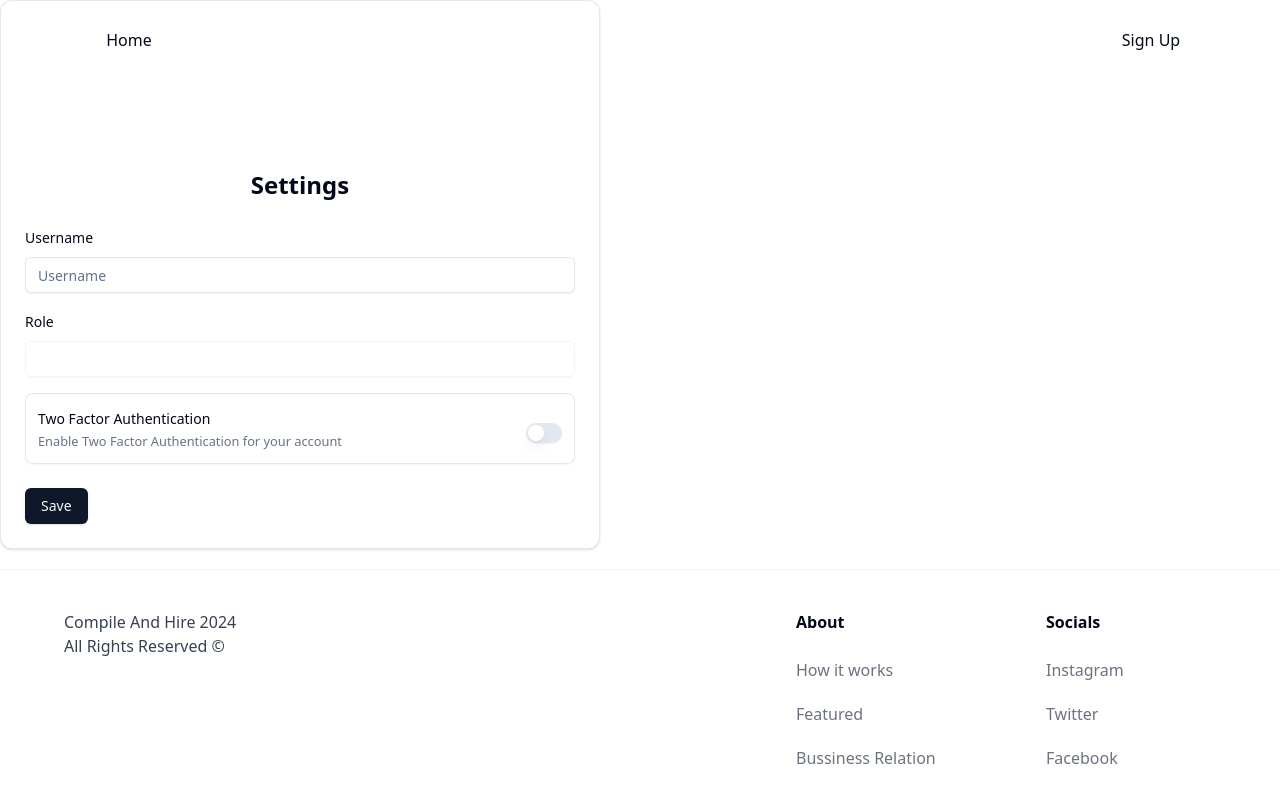
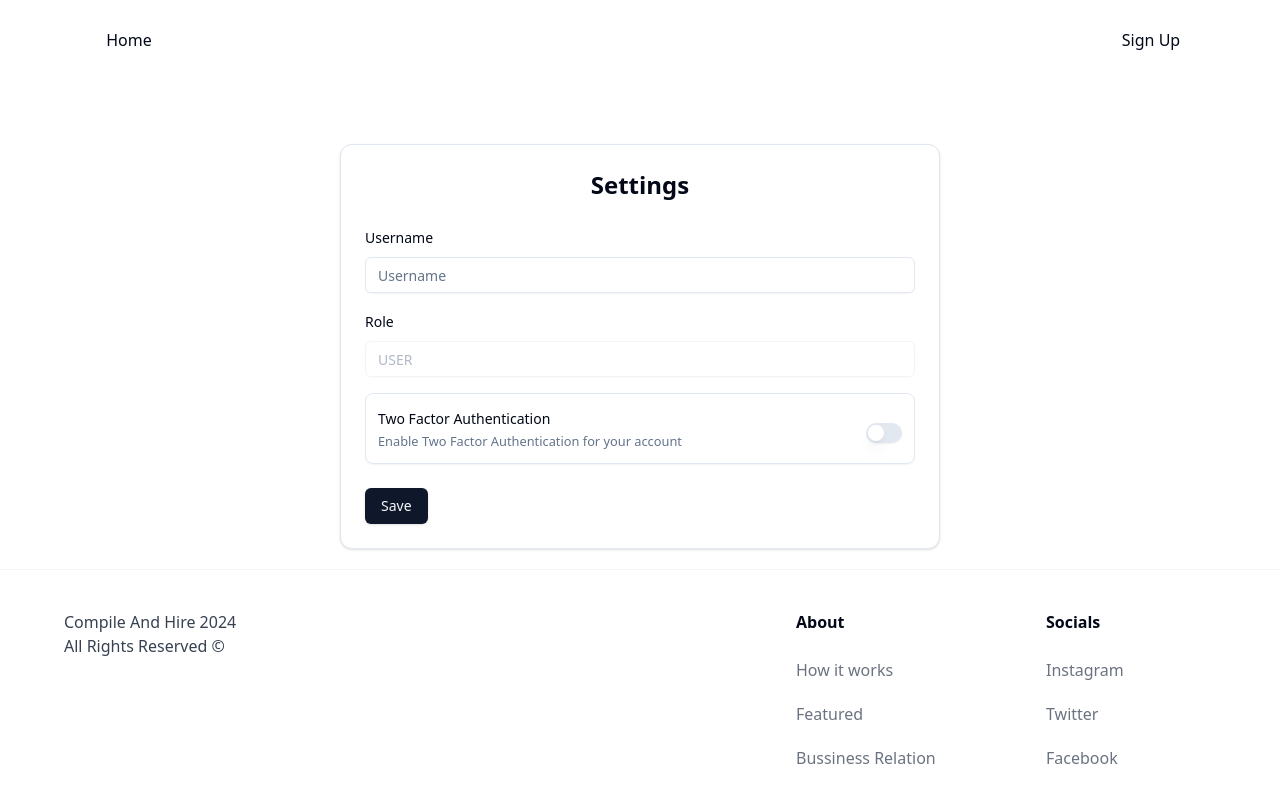
Before and after one commit to thomasbulll/Compile-And-Hire, a Next.js app: page /settings in a window 1280 px wide. Shown: the top 800 px of the page. Built offline with nearby package versions, Linux system fonts and the light colour scheme; no server answers.

Commit message:
Format settings form

```diff
--- a/app/(protected)/settings/page.tsx
+++ b/app/(protected)/settings/page.tsx
@@ -48,16 +48,6 @@ const SettingsPage = () => {
         }
     })
 
-    const getDisplayableUserRole = () => {
-        if (currentUser.role == "BUSINESS"){
-            return "Business";
-        }else if (currentUser.role == "ADMIN"){
-            return "Admin";
-        }else{
-            return "User"
-        }
-    }
-
     const onSubmit = (values: zod.infer<typeof SettingsSchema>) => {
         startTransition(() => {
             settings(values)
@@ -76,7 +66,8 @@ const SettingsPage = () => {
     }
 
     return (
-        <Card className=" pt-36 w-[600px]">
+        <div className="flex main justify-center items-center xl:flex-row flex-col gap-5 pt-36">
+            <Card className="w-[600px]">
                 <CardHeader>
                     <p className="text-2xl font-semibold text-center">
                         Settings
@@ -115,7 +106,7 @@ const SettingsPage = () => {
                                         <FormControl>
                                             <Input
                                                 {...field}
-                                            placeholder={getDisplayableUserRole}
+                                                placeholder={currentUser?.role as string || "USER"}
                                                 disabled={true} />
                                         </FormControl>
                                     </FormItem>;
@@ -159,6 +150,7 @@ const SettingsPage = () => {
                     </Form>
                 </CardContent>
             </Card>
+        </div>
     );
 }
 
```
Lines whose indentation alone changed are shown as unchanged.
